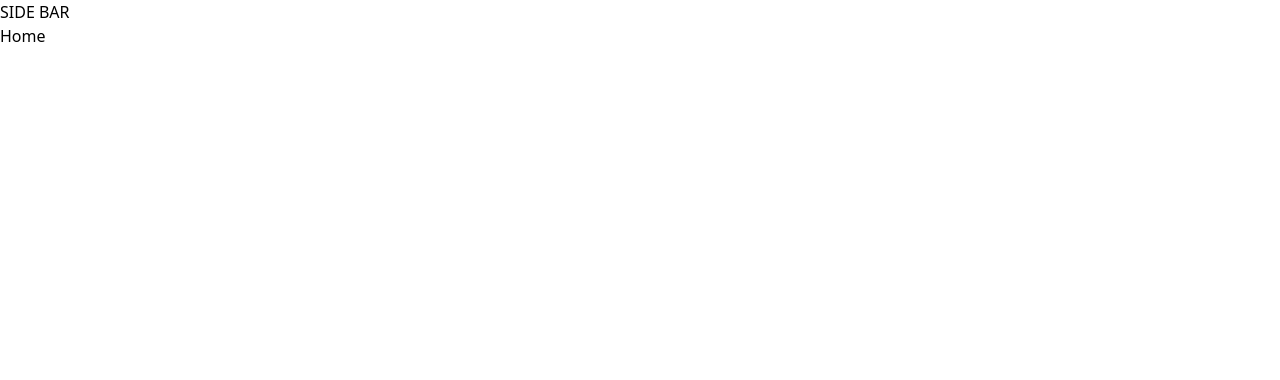
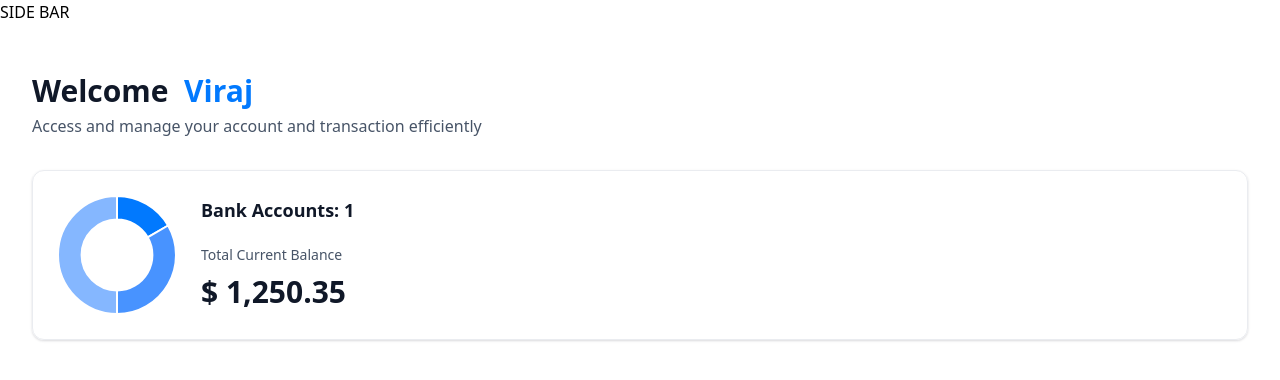
Before and after one commit to VirajMadhu/horizon-banking-app, a Next.js app: page / in a window 1280 px wide. Shown: the top 380 px of the page. Built offline with nearby package versions, Linux system fonts and the light colour scheme.

Commit message:
chart added and counter up balance card added

```diff
--- a/app/(root)/page.tsx
+++ b/app/(root)/page.tsx
@@ -1,8 +1,30 @@
+import HeaderBox from '@/components/HeaderBox'
+import TotalBalanceBox from '@/components/TotalBalanceBox'
 import React from 'react'
 
 const Home = () => {
+
+  const loggedIn = { firstName: 'Viraj' }
+
   return (
-    <div>Home</div>
+    <section className='home'>
+      <div className='home-content'>
+        <header className='home-header'>
+          <HeaderBox
+            type="greeting"
+            title="Welcome"
+            user={loggedIn?.firstName || 'Guest'}
+            subtext="Access and manage your account and transaction efficiently"
+          />
+
+          <TotalBalanceBox
+            accounts={[]}
+            totalBanks={1}
+            totalCurrentBalance={1250.35}
+          />
+        </header>
+      </div>
+    </section>
   )
 }
 
--- /dev/null
+++ b/components/AnimatedCounter.tsx
@@ -0,0 +1,19 @@
+'use client'
+
+import CountUp from 'react-countup';
+
+const AnimatedCounter = ({ amount }: { amount: number }) => {
+    return (
+        <div className='w-full'>
+            <CountUp
+                end={amount}
+                duration={2.75}
+                decimals={2}
+                decimal="."
+                prefix="$ "
+            />
+        </div>
+    )
+}
+
+export default AnimatedCounter
--- /dev/null
+++ b/components/DoughnutChart.tsx
@@ -0,0 +1,41 @@
+'use client'
+import { Chart as ChartJS, ArcElement, Tooltip, Legend } from 'chart.js';
+import { Doughnut } from 'react-chartjs-2';
+
+ChartJS.register(ArcElement, Tooltip, Legend);
+
+const DoughnutChart = ({ accounts }: DoughnutChartProps) => {
+
+    const data = {
+        labels: ['Bank1', 'Bank2', 'Bank3'],
+        datasets: [
+            {
+                label: 'Banks',
+                data: [1250, 2500, 3750],
+                backgroundColor: [
+                    '#0179FE',
+                    '#4893FF',
+                    '#85B7FF',
+                    '#BED9FF',
+                    '#E9F2FF'
+                ],
+            }
+        ]
+    }
+
+    return (
+        <Doughnut
+            data={data}
+            options={{
+                cutout: '60%',
+                plugins: {
+                    legend: {
+                        display: false
+                    }
+                }
+            }}
+        />
+    )
+}
+
+export default DoughnutChart
--- /dev/null
+++ b/components/HeaderBox.tsx
@@ -0,0 +1,20 @@
+import React from 'react'
+
+const HeaderBox = ({ type = "title", title, subtext, user }:
+  HeaderBoxProps) => {
+  return (
+    <div className='header-box'>
+      <h1 className='header-box-title'>
+        {title}
+
+        {type === 'greeting' && (
+          <span className='text-bankGradient'>&nbsp; {user}</span>
+        )}
+      </h1>
+
+      <p className='header-box-subtext'>{subtext}</p>
+    </div>
+  )
+}
+
+export default HeaderBox
--- /dev/null
+++ b/components/TotalBalanceBox.tsx
@@ -0,0 +1,27 @@
+import AnimatedCounter from './AnimatedCounter'
+import DoughnutChart from './DoughnutChart'
+
+const TotalBalanceBox = ({ accounts = [], totalBanks, totalCurrentBalance }:
+  TotalBalanceBoxProps) => {
+  return (
+    <section className='total-balance'>
+      <div className='total-balance-chart'>
+        <DoughnutChart accounts={accounts} />
+      </div>
+
+      <div className='flex flex-col gap-6'>
+        <h2 className='header-2'>Bank Accounts: {totalBanks}</h2>
+
+        <div className='flex flex-col gap-2'>
+          <p className='total-balance-label'> Total Current Balance </p>
+          <div className='total-balance-amount flex-center gap-2'>
+            <AnimatedCounter amount={totalCurrentBalance} />
+          </div>
+        </div>
+      </div>
+
+    </section>
+  )
+}
+
+export default TotalBalanceBox
--- /dev/null
+++ b/components/ui/button.tsx
@@ -0,0 +1,56 @@
+import * as React from "react"
+import { Slot } from "@radix-ui/react-slot"
+import { cva, type VariantProps } from "class-variance-authority"
+
+import { cn } from "@/lib/utils"
+
+const buttonVariants = cva(
+  "inline-flex items-center justify-center whitespace-nowrap rounded-md text-sm font-medium ring-offset-background transition-colors focus-visible:outline-none focus-visible:ring-2 focus-visible:ring-ring focus-visible:ring-offset-2 disabled:pointer-events-none disabled:opacity-50",
+  {
+    variants: {
+      variant: {
+        default: "bg-primary text-primary-foreground hover:bg-primary/90",
+        destructive:
+          "bg-destructive text-destructive-foreground hover:bg-destructive/90",
+        outline:
+          "border border-input bg-background hover:bg-accent hover:text-accent-foreground",
+        secondary:
+          "bg-secondary text-secondary-foreground hover:bg-secondary/80",
+        ghost: "hover:bg-accent hover:text-accent-foreground",
+        link: "text-primary underline-offset-4 hover:underline",
+      },
+      size: {
+        default: "h-10 px-4 py-2",
+        sm: "h-9 rounded-md px-3",
+        lg: "h-11 rounded-md px-8",
+        icon: "h-10 w-10",
+      },
+    },
+    defaultVariants: {
+      variant: "default",
+      size: "default",
+    },
+  }
+)
+
+export interface ButtonProps
+  extends React.ButtonHTMLAttributes<HTMLButtonElement>,
+    VariantProps<typeof buttonVariants> {
+  asChild?: boolean
+}
+
+const Button = React.forwardRef<HTMLButtonElement, ButtonProps>(
+  ({ className, variant, size, asChild = false, ...props }, ref) => {
+    const Comp = asChild ? Slot : "button"
+    return (
+      <Comp
+        className={cn(buttonVariants({ variant, size, className }))}
+        ref={ref}
+        {...props}
+      />
+    )
+  }
+)
+Button.displayName = "Button"
+
+export { Button, buttonVariants }
--- a/types/index.d.ts
+++ b/types/index.d.ts
@@ -202,7 +202,7 @@
   appwriteItemId?: string;
 }
 
-declare interface TotlaBalanceBoxProps {
+declare interface TotalBalanceBoxProps {
   accounts: Account[];
   totalBanks: number;
   totalCurrentBalance: number;
```
Also changed, not shown: package.json (+14 -9 lines), 1 other file (tests, documents, lock files or other folders).
